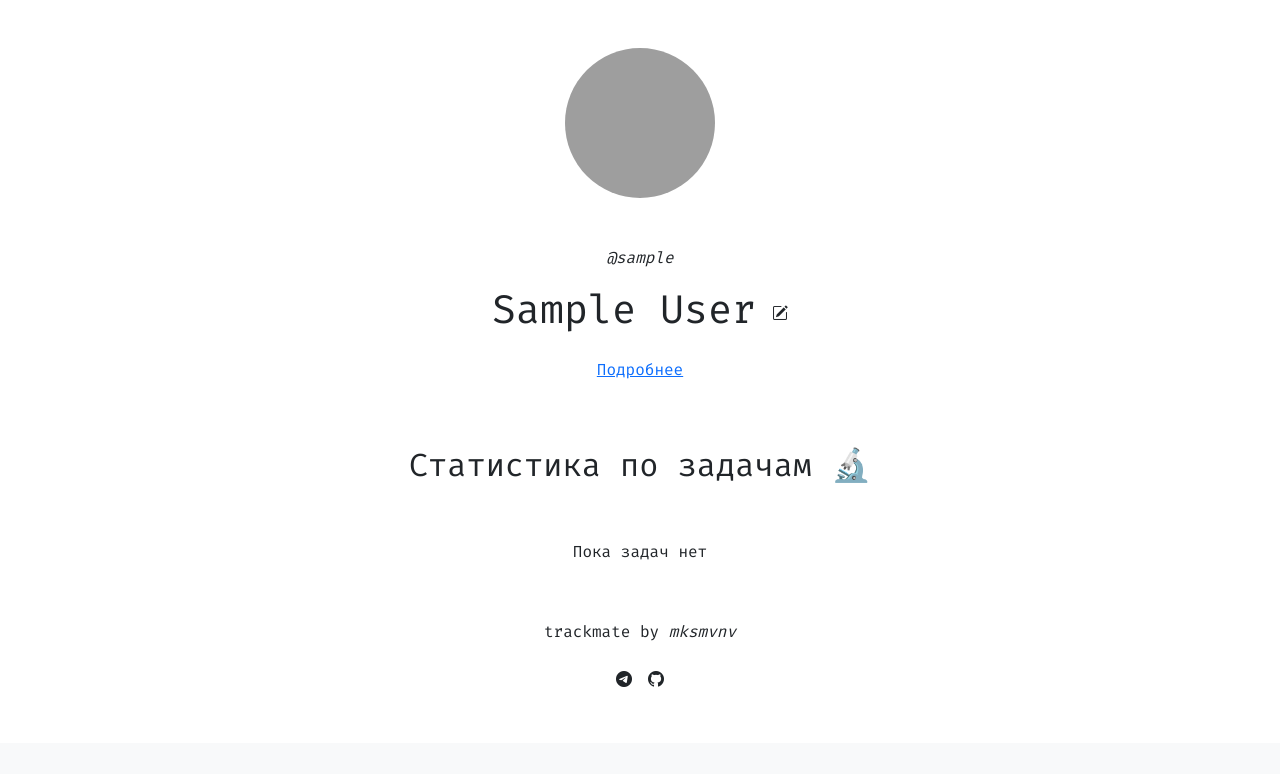
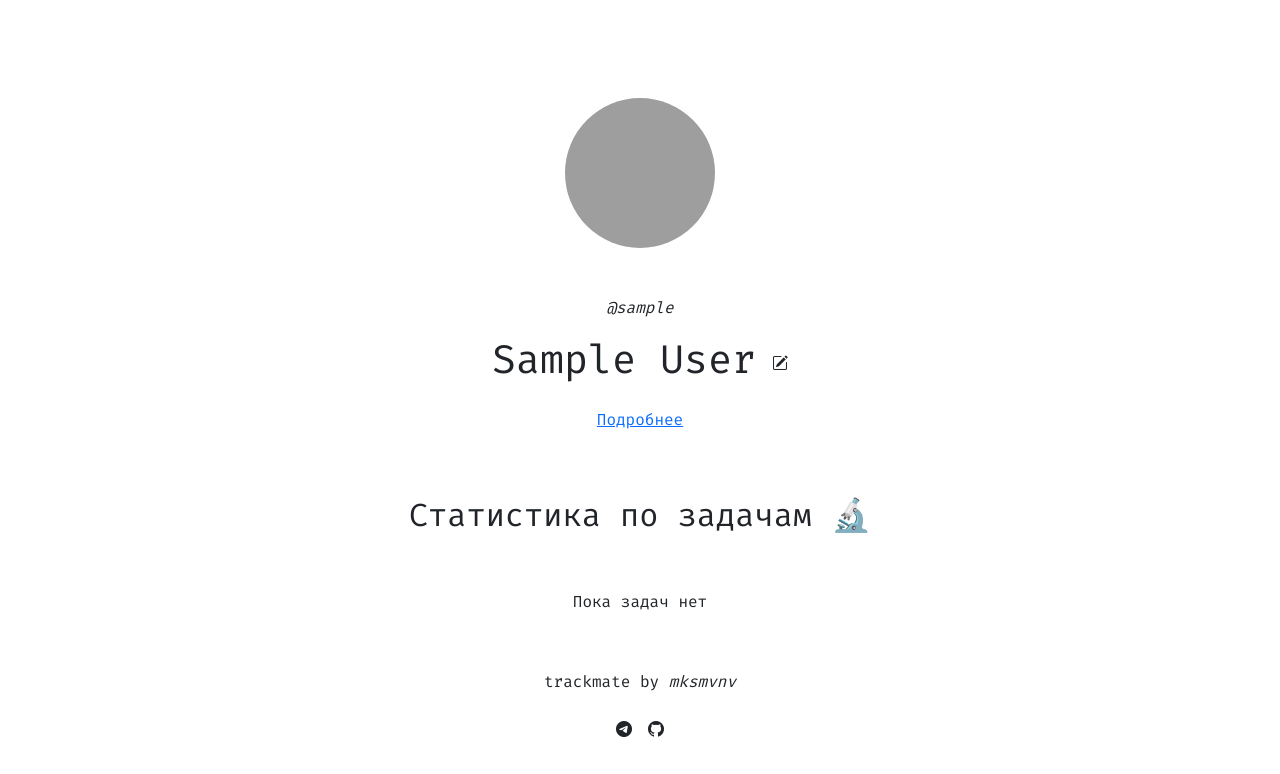
Before and after one commit to mksmvnv/trackmate, a Django app: page /ru/profiles/1/ in a window 1280 px wide. Shown: the part 57-831 px from the top of the page. Before the commit the page ends 744 px from the top, so only its background shows below. Run offline with Django 5.2, Linux system fonts and the light colour scheme; the visitor is signed in with stand-in values (Sample User, id 1); data that the repository does not hold is empty; grey boxes are pictures that could not be loaded.

Commit message:
Add margin top for main container

```diff
--- a/tasks/templates/base.html
+++ b/tasks/templates/base.html
@@ -65,7 +65,7 @@
     </div>
   </nav>
   <!--Main content-->
-  <main class="container">
+  <main class="container" style="margin-top: 50px;">
     {% block content %}{% endblock %}
   </main>
   <!--Footer-->
```
